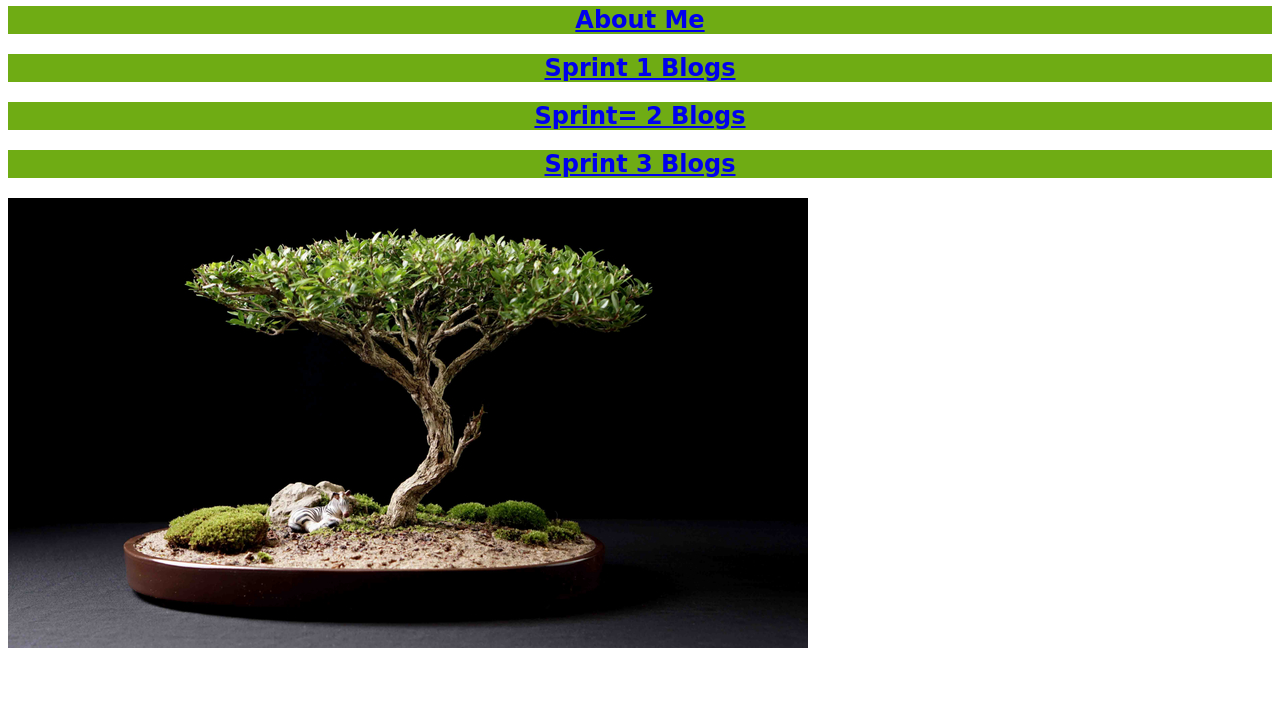
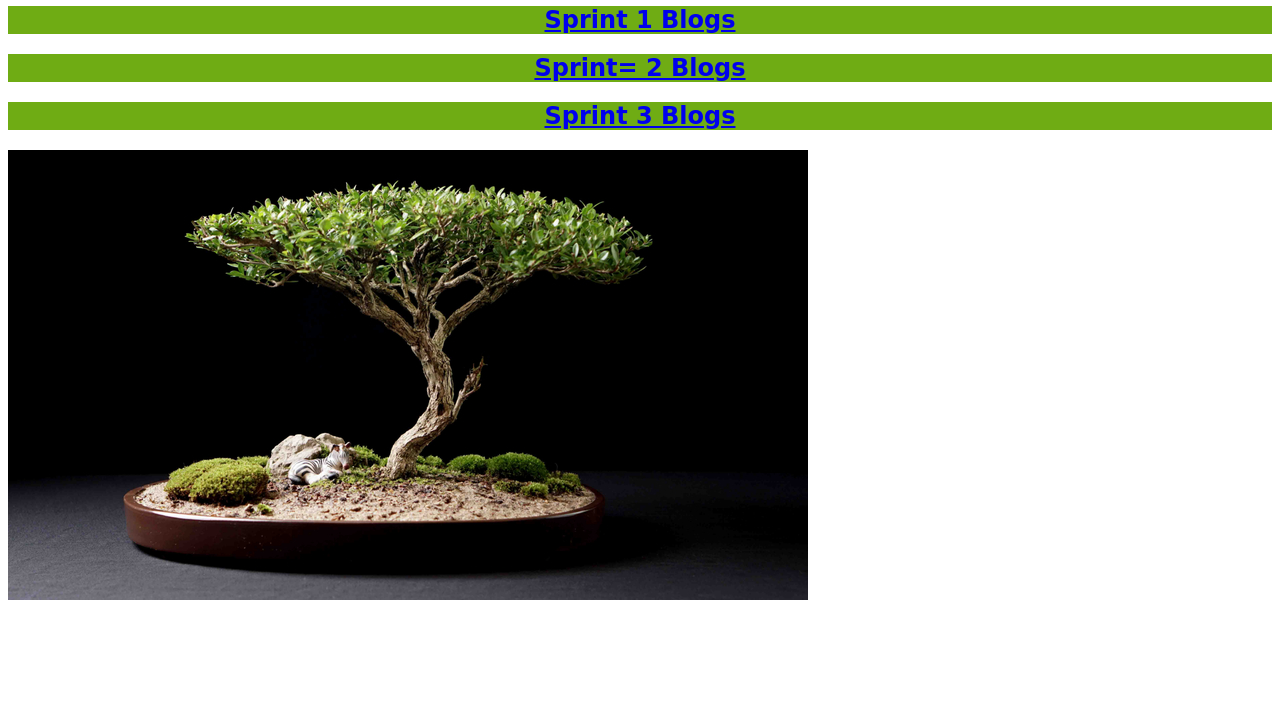
Before and after one commit to jsdbatchelor/jsdbatchelor.githgub.io, a plain HTML site: page index.html in a window 1280 px wide. Shown: the part 75-800 px from the top of the page. Drawn offline with Linux system fonts and the light colour scheme; a web font is replaced by a local one.

Commit message:
Monday night changes
only 4 to go

```diff
--- a/index.html
+++ b/index.html
@@ -12,7 +12,6 @@
 
   <body>
 
-    <h2> <a href="https://www.stuff.co.nz">About Me</h2>
     <h2> <a href="./blogs/Sprint1blogs.html">Sprint 1 Blogs </h2>
     <h2> <a href="./blogs/Sprint2blogs.html">Sprint= 2 Blogs</h2>
     <h2> <a href="./Blogs/sprint3blogs.html">Sprint 3 Blogs </h2>
```
Also changed, not shown: 3 other files.
